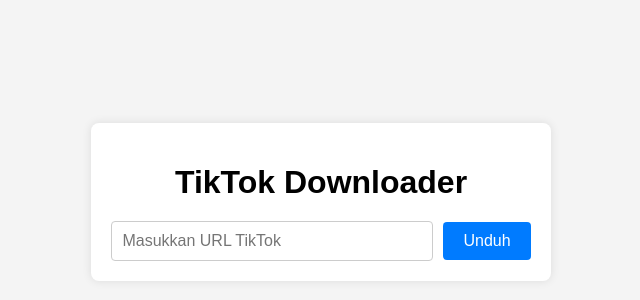
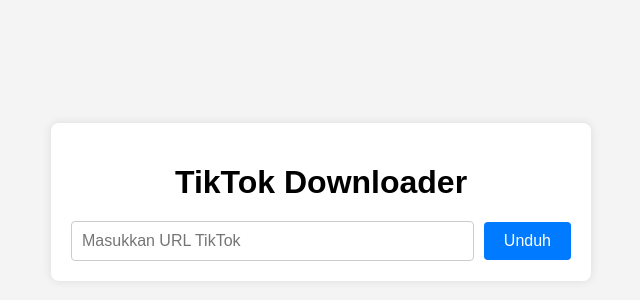
Before and after one commit to Ivan-MLN/effective-doodle, a plain HTML site: page index.html in a window 1280 px wide. Shown: the part 198-498 px from the top of the page, without its empty margins (319-959 px from the left). Drawn offline with nearby package versions, Linux system fonts and the light colour scheme.

Commit message:
Update style.css

```diff
--- a/style.css
+++ b/style.css
@@ -6,30 +6,39 @@ body {
     height: 100vh;
     margin: 0;
     background-color: #f4f4f4;
+    padding: 10px;
+    box-sizing: border-box;
 }
+
 .container {
     text-align: center;
     background-color: #fff;
     padding: 20px;
     border-radius: 8px;
     box-shadow: 0 0 10px rgba(0, 0, 0, 0.1);
+    width: 100%;
+    max-width: 500px;
 }
+
 h1 {
     margin-bottom: 20px;
 }
+
 .form-group {
     display: flex;
-    justify-content: center;
+    flex-direction: column;
     align-items: center;
 }
+
 input[type="text"] {
     padding: 10px;
     font-size: 16px;
-    width: 300px;
-    margin-right: 10px;
+    width: 100%;
+    margin-bottom: 10px;
     border: 1px solid #ccc;
     border-radius: 4px;
 }
+
 button {
     padding: 10px 20px;
     font-size: 16px;
@@ -38,7 +47,28 @@ button {
     border: none;
     border-radius: 4px;
     cursor: pointer;
+    width: 100%;
 }
+
 button:hover {
     background-color: #0056b3;
 }
+
+@media (min-width: 600px) {
+    .form-group {
+        flex-direction: row;
+    }
+
+    input[type="text"] {
+        margin-bottom: 0;
+        margin-right: 10px;
+        width: auto;
+        flex-grow: 1;
+    }
+
+    button {
+        width: auto;
+    }
+}
+
+}
```
